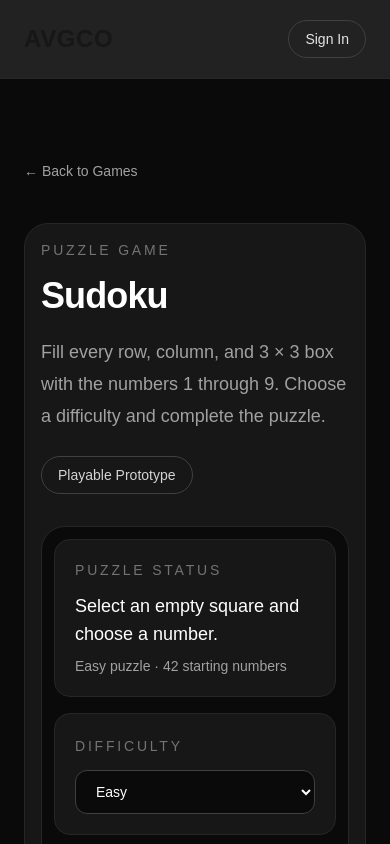
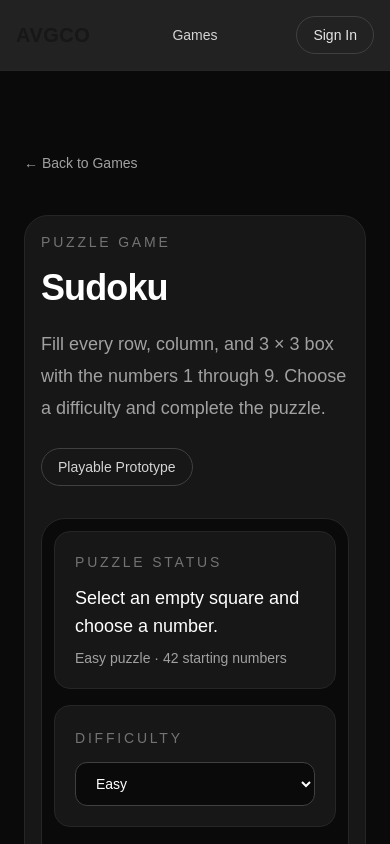
Before and after one commit to Kiilluaa/avgco-website, a Next.js app: page /games/sudoku in a window 390 px wide. Shown: the top 844 px of the page. Built offline with nearby package versions, Linux system fonts and the light colour scheme.

Commit message:
Fixed navbar redundancy and mobile UI

```diff
--- a/src/app/components/Navbar.tsx
+++ b/src/app/components/Navbar.tsx
@@ -3,15 +3,16 @@ import Link from "next/link";
 export default function Navbar() {
   return (
     <nav className="border-b border-neutral-800 bg-neutral-950/90">
-        <div className="mx-auto flex max-w-6xl items-center justify-between px-6 py-5">
-            <p className="text-2xl font-bold tracking-wide"><Link href="/">AVGCO</Link></p>
+        <div className="mx-auto grid max-w-6xl grid-cols-[1fr_auto_1fr] items-center px-4 py-4 sm:px-6 sm:py-5">
+            <p className="justify-self-start text-xl font-bold tracking-wide sm:text-2xl">
+                <Link href="/">AVGCO</Link>
+            </p>
 
-            <div className="hidden gap-8 text-sm text-neutral-300 sm:flex">
-                <Link href="/games" className="transition hover:text-white">Games</Link>
-                <Link href="/account" className="transition hover:text-white">Account</Link>
-            </div>
+            <Link href="/games" className="text-sm text-neutral-300 transition hover:text-white">
+                Games
+            </Link>
 
-            <Link href="/account" className="rounded-full border border-neutral-700 px-4 py-2 text-sm text-neutral-200 transition hover:border-neutral-400 hover:text-white">
+            <Link href="/account" className="justify-self-end rounded-full border border-neutral-700 px-4 py-2 text-sm text-neutral-200 transition hover:border-neutral-400 hover:text-white">
                 Sign In
             </Link>
         </div>
```
